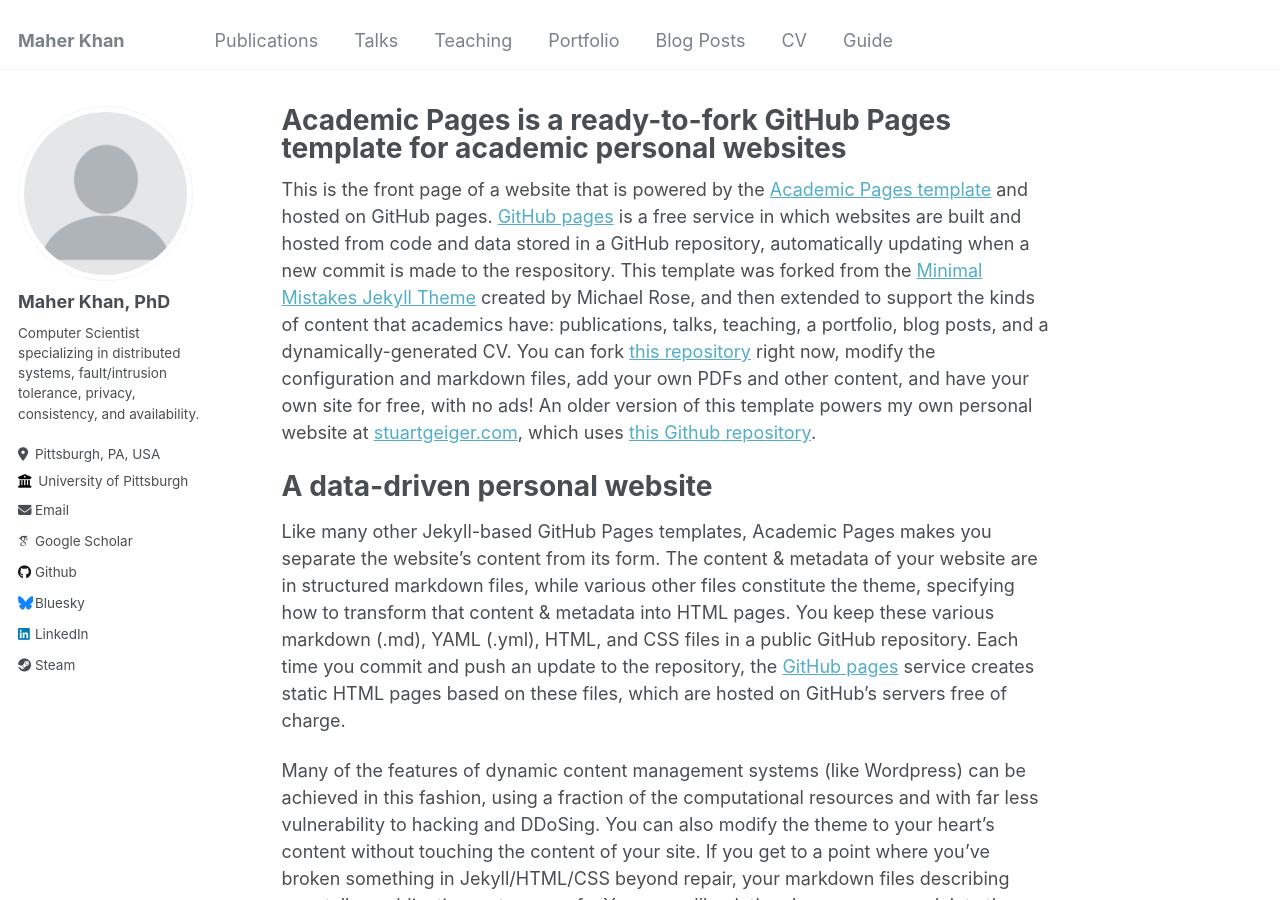
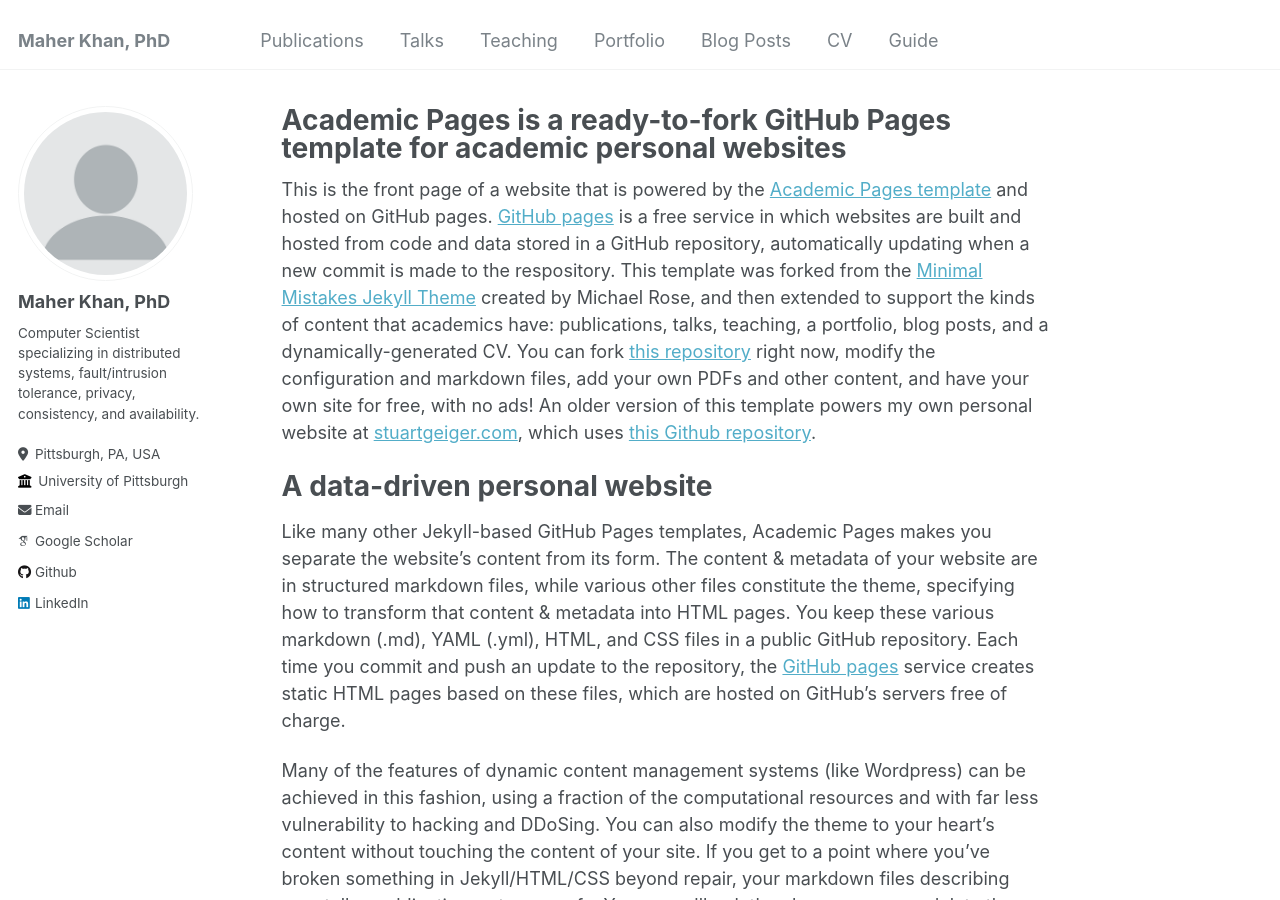
Before and after one commit to maher460/maher460.github.io, a Jekyll site: the page built from _pages/about.md, in a window 1280 px wide and 900 px high. Built offline with Jekyll 4.4.1, drawn with Linux system fonts in a browser that asks for light colours; some web fonts are replaced; part of the change alters nothing that is shown.

Commit message:
Update _config.yml

```diff
--- a/_config.yml
+++ b/_config.yml
@@ -8,10 +8,10 @@
 
 # Basic Site Settings
 locale                   : "en-US"
-title                    : "Maher Khan"
+title                    : "Maher Khan, PhD"
 title_separator          : "-"
 name                     : &name "Maher Khan"
-description              : &description "personal description"
+description              : &description "Computer Scientist specializing in distributed systems, fault/intrusion tolerance, privacy, consistency, and availability."
 url                      : https://maher460.github.io # the base hostname & protocol for your site e.g. "https://mmistakes.github.io"
 baseurl                  : "" # the subpath of your site, e.g. "/blog"
 repository               : "maher460/maher460.github.io"
@@ -48,7 +48,7 @@ author:
   stackoverflow    : # User number or user number and name (i.e., use "1" or "1/jeff-atwood")
 
   # Social media
-  bluesky          : "bsky.app" # Replace this with you Bluesky username
+  bluesky          : # Username "bsky.app" # Replace this with you Bluesky username
   facebook         : # Username
   flickr           : # Username
   foursquare       : # Username
@@ -62,7 +62,7 @@ author:
   medium           : # URL
   pinterest        : # Username
   soundcloud       : # Username
-  steam            : "maher460x"
+  steam            : # Username
   telegram         : # URL
   tumblr           : # Username
   twitter          : # Username for X / Twitter
```
